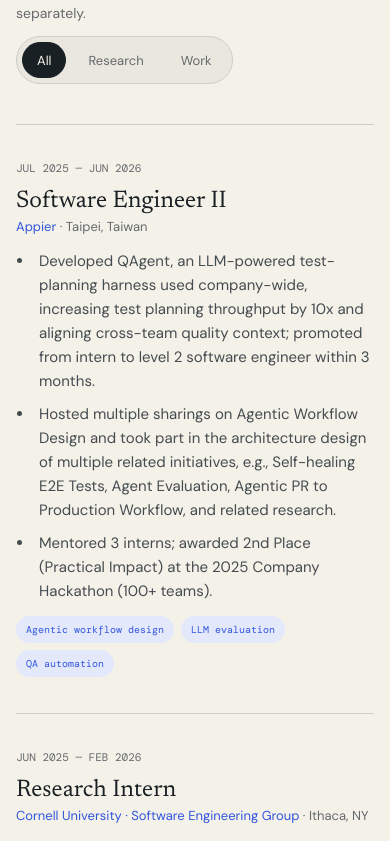
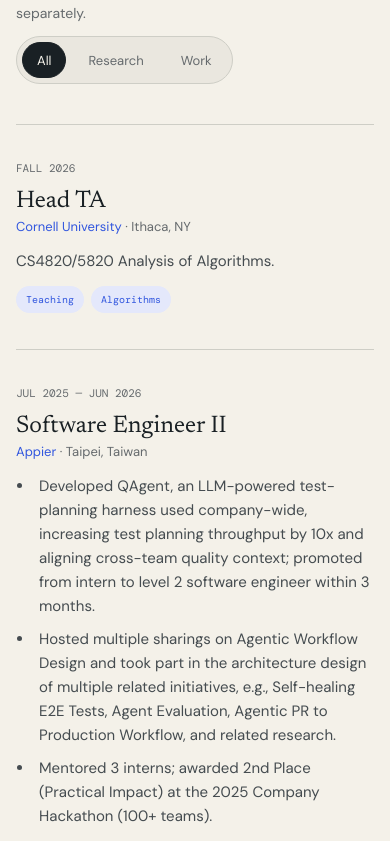
Before and after one commit to JamesTu-jtjt/JamesTu-jtjt.github.io, a React (Vite) app: page / in a window 390 px wide. Shown: the part 3303-4144 px from the top of the page. Built offline with nearby package versions, Linux system fonts and the light colour scheme.

Commit message:
Add Cornell Head TA role and teaching experience section

```diff
--- a/src/App.jsx
+++ b/src/App.jsx
@@ -113,7 +113,7 @@
 
 function Header({ theme, toggleTheme }) {
   const [open, setOpen] = useState(false)
-  const links = [['education', 'Education'], ['notes', 'Updates'], ['experience', 'Experience'], ['publications', 'Publications']]
+  const links = [['education', 'Education'], ['notes', 'Updates'], ['experience', 'Experience'], ['teaching', 'Teaching'], ['publications', 'Publications']]
 
   useEffect(() => {
     const close = () => setOpen(false)
@@ -224,6 +224,30 @@
   )
 }
 
+function ExperienceRow({ item }) {
+  return (
+    <article className="experience-row">
+      <time>{item.dates}</time>
+      <div><h3>{item.role}</h3><p className="org">{item.org} <span>· {item.place}</span></p></div>
+      <div className="experience-copy">
+        {item.bullets ? <ul>{item.bullets.map(bullet => <li key={bullet}>{bullet}</li>)}</ul> : <p>{item.copy}</p>}
+        <div className="tag-row">{item.tags.map(tag => <span key={tag}>{tag}</span>)}</div>
+      </div>
+    </article>
+  )
+}
+
+function Teaching() {
+  return (
+    <section id="teaching" className="section shell">
+      <SectionHead eyebrow="Teaching" title="Teaching experience." />
+      <div className="experience-list">
+        {experience.filter(item => item.teaching).map(item => <ExperienceRow item={item} key={`${item.org}-${item.role}`} />)}
+      </div>
+    </section>
+  )
+}
+
 function Experience() {
   const [filter, setFilter] = useState('all')
   const shown = filter === 'all' ? experience : experience.filter(item => item.type === filter)
@@ -234,16 +258,7 @@
         {['all', 'research', 'work'].map(item => <button className={filter === item ? 'active' : ''} key={item} onClick={() => setFilter(item)}>{item}</button>)}
       </div>
       <div className="experience-list">
-        {shown.map(item => (
-          <article className="experience-row" key={`${item.org}-${item.role}`}>
-            <time>{item.dates}</time>
-            <div><h3>{item.role}</h3><p className="org">{item.org} <span>· {item.place}</span></p></div>
-            <div className="experience-copy">
-              {item.bullets ? <ul>{item.bullets.map(bullet => <li key={bullet}>{bullet}</li>)}</ul> : <p>{item.copy}</p>}
-              <div className="tag-row">{item.tags.map(tag => <span key={tag}>{tag}</span>)}</div>
-            </div>
-          </article>
-        ))}
+        {shown.map(item => <ExperienceRow item={item} key={`${item.org}-${item.role}`} />)}
       </div>
     </section>
   )
@@ -332,7 +347,7 @@
 }
 
 function Home({ theme, toggleTheme }) {
-  return <><Header theme={theme} toggleTheme={toggleTheme} /><Hero /><Education /><Updates /><Experience /><Publications /><Recognition /><Footer /></>
+  return <><Header theme={theme} toggleTheme={toggleTheme} /><Hero /><Education /><Updates /><Experience /><Teaching /><Publications /><Recognition /><Footer /></>
 }
 
 export default function App() {
--- a/src/data.js
+++ b/src/data.js
@@ -33,6 +33,12 @@
 ]
 
 export const experience = [
+  {
+    type: 'work', dates: 'Fall 2026', role: 'Head TA', org: 'Cornell University', place: 'Ithaca, NY',
+    teaching: true,
+    copy: 'CS4820/5820 Analysis of Algorithms.',
+    tags: ['Teaching', 'Algorithms'],
+  },
   {
     type: 'work', dates: 'Jul 2025 — Jun 2026', role: 'Software Engineer II', org: 'Appier', place: 'Taipei, Taiwan',
     bullets: [
--- a/src/design.css
+++ b/src/design.css
@@ -223,7 +223,12 @@
 }
 @media (max-width:1100px) {
   .site-header { gap: 18px; }
-  .site-header nav { gap: 18px; font-size: 13px; }
+  .menu-button { display: block; cursor: pointer; }
+  .header-controls { margin-left: auto; }
+  .site-header nav { position: absolute; top: 81px; left: 0; right: 0; display: none; flex-direction: column; align-items: stretch; margin-left: 0; gap: 0; padding: 20px; background: var(--paper); border-bottom: 1px solid var(--line); font-size: 13px; }
+  .site-header nav.nav-open { display: flex; }
+  .site-header nav a { padding: 14px 0; }
+  .site-header .nav-cta { border: 0; border-radius: 0; }
   .hero::before { right: -32px; }
   .experience-row { grid-template-columns: 120px minmax(190px,.8fr) 1.4fr; gap: 24px; }
 }
```
